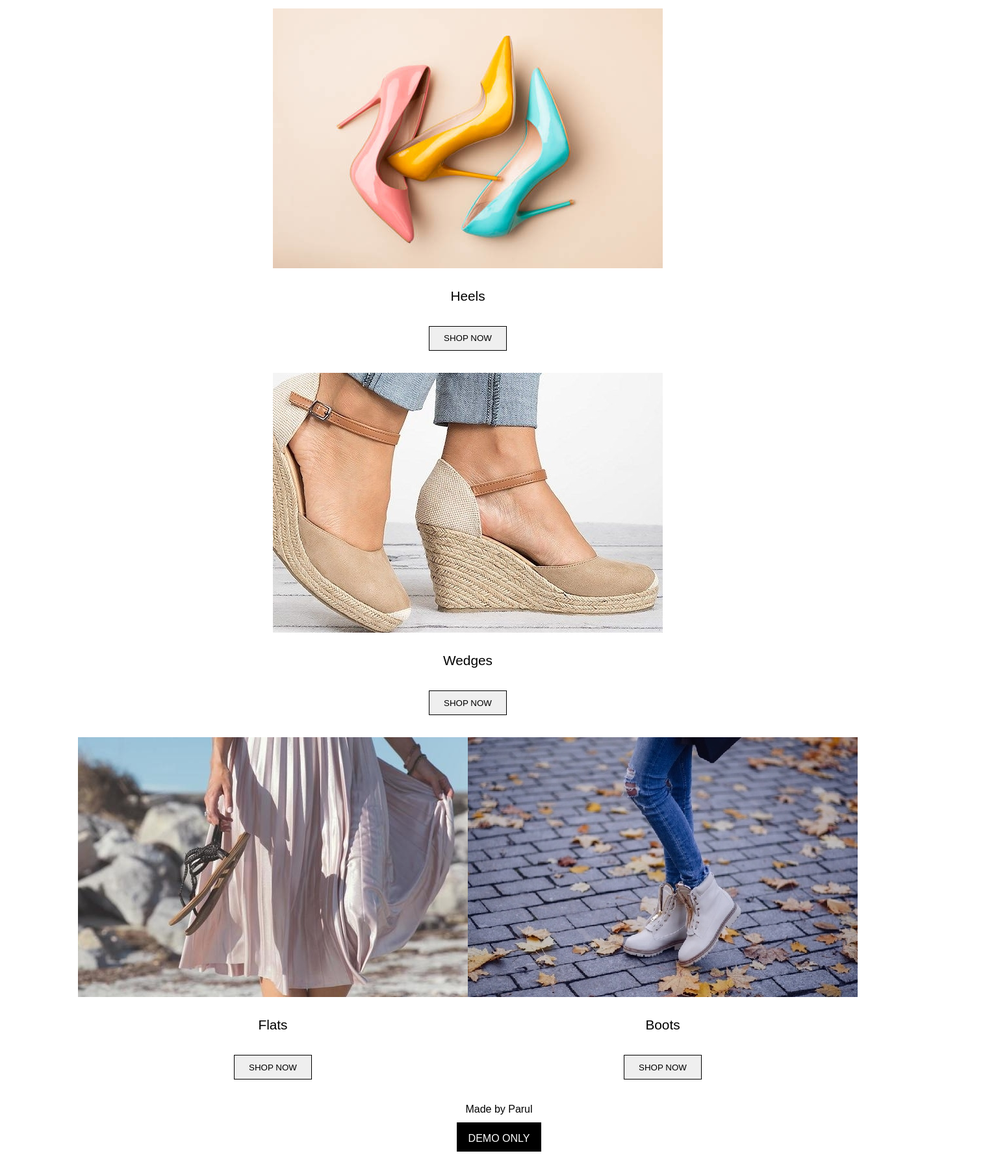
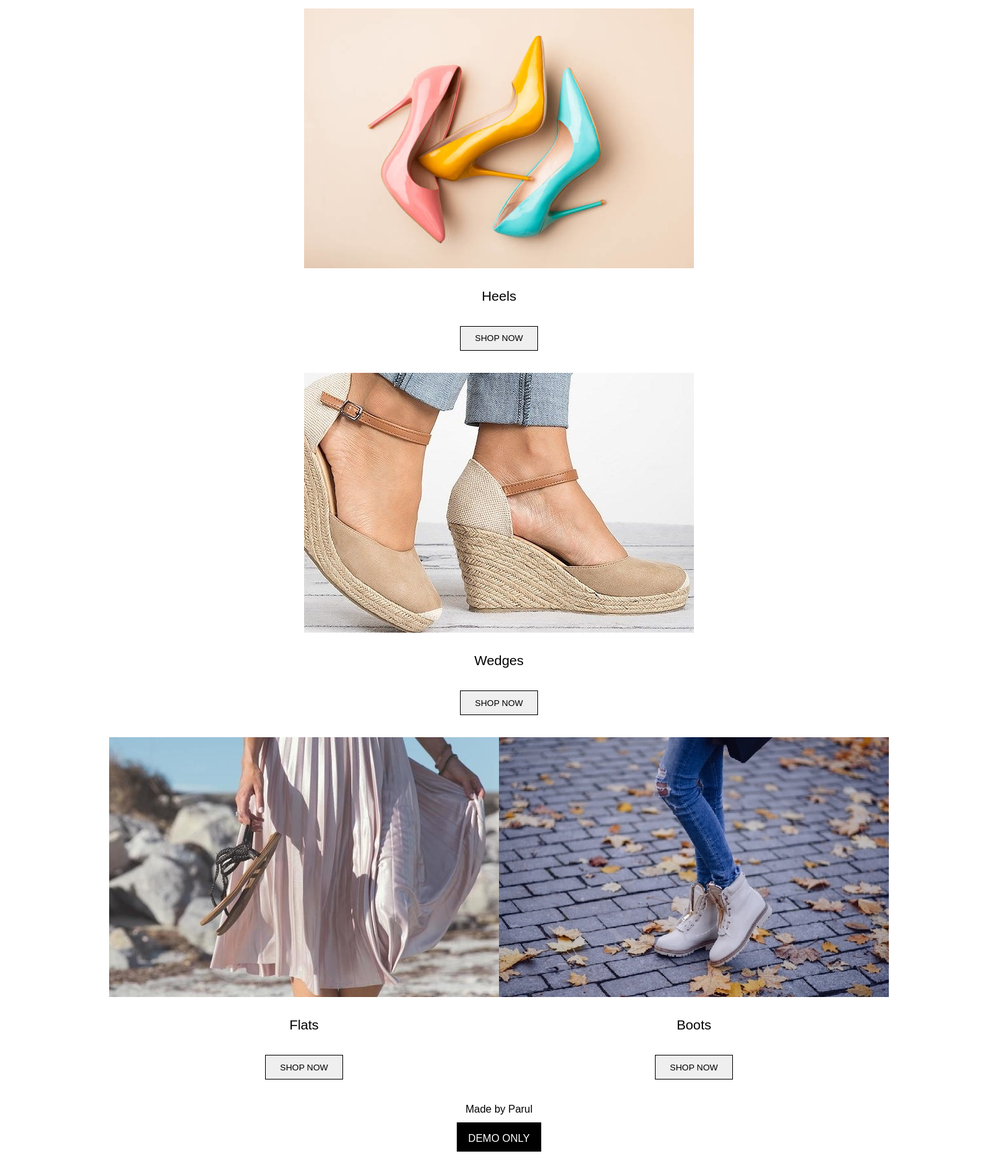
Before and after one commit to meenaparul102/ecom, a PHP site: page / in a window 1536 px wide. Shown: the part 153-1942 px from the top of the page at 65% size. Run offline with PHP 8.4, Linux system fonts and the light colour scheme.

Commit message:
Update styles.css

```diff
--- a/css/styles.css
+++ b/css/styles.css
@@ -122,6 +122,7 @@ footer>div:nth-child(2) {
 @media only screen and (min-width: 1440px) {
   main {
     width: 1440px;
+    justify-self: center;
   }
 }
 
```
